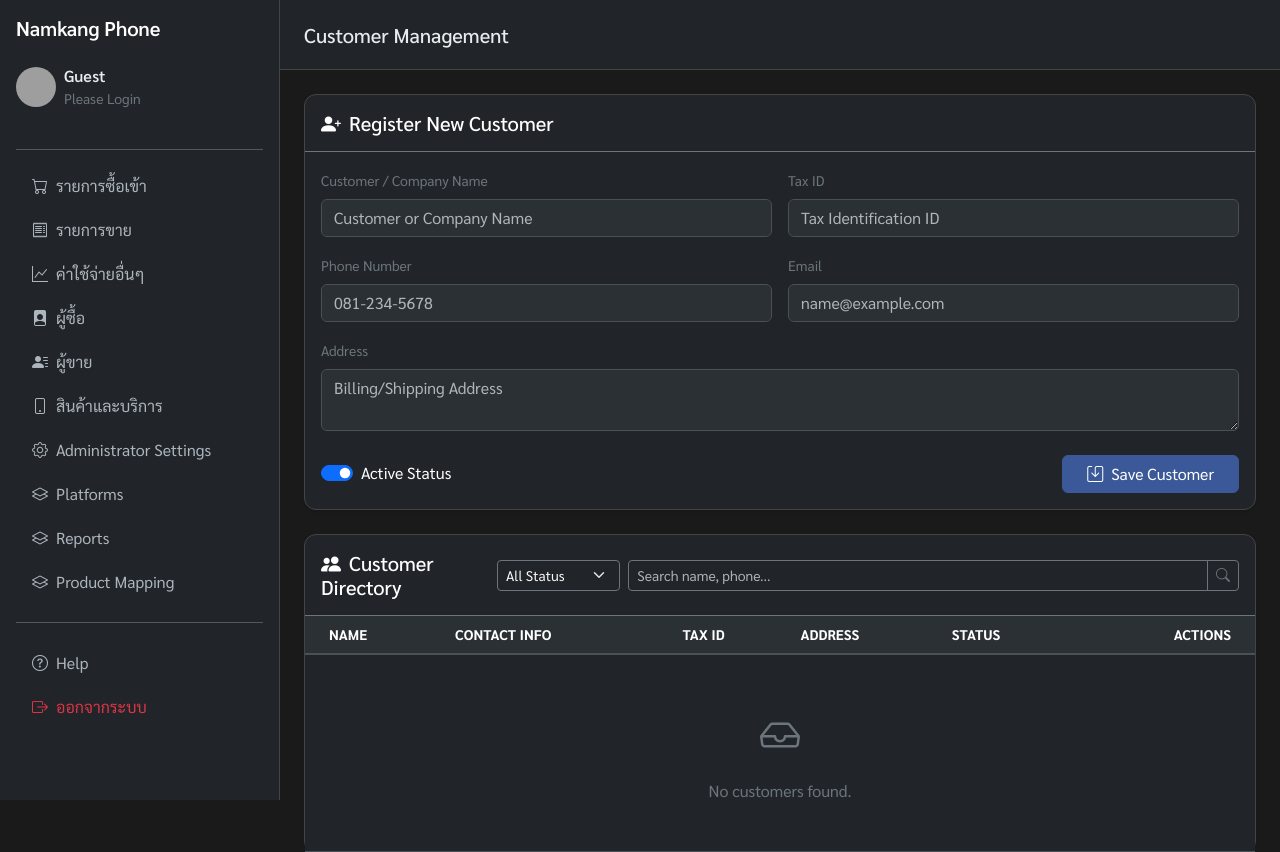
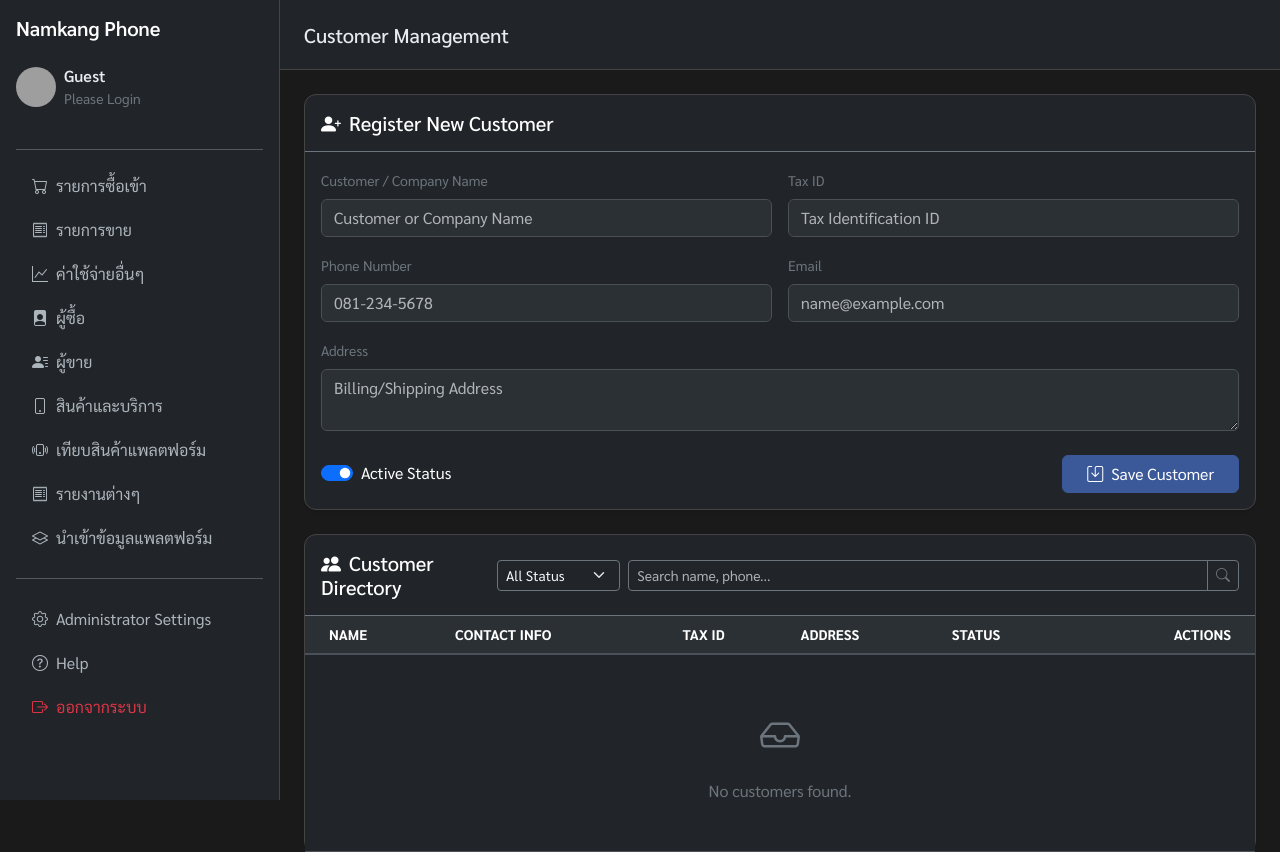
Before and after one commit to Git-Thanapol/nmk-django-react-rest, a Django app: page /customers/ in a window 1280 px wide. Shown: the top 852 px of the page. Run offline with Django 5.2, Linux system fonts and the light colour scheme; data that the repository does not hold is empty; grey boxes are pictures that could not be loaded.

Commit message:
Edit web layout

```diff
--- a/backend/api/templates/base.html
+++ b/backend/api/templates/base.html
@@ -105,35 +105,35 @@
             <i class="bi bi-phone me-2"></i>สินค้าและบริการ
           </a>
 
-            <a
-            class="nav-link {% if request.path == '/admin/' %}active{% endif %}"
-            href="{% url 'admin:index' %}"
+          <a
+            class="nav-link {% if request.path == '/product_mapping/' %}active{% endif %}"
+            href="{% url 'product_mapping' %}"
           >
-            <i class="bi bi-gear me-2"></i>Administrator Settings
+            <i class="bi bi-phone-vibrate me-2"></i>เทียบสินค้าแพลตฟอร์ม
+          </a>
+
+          <a
+            class="nav-link {% if request.path == '/reports/' %}active{% endif %}"
+            href="{% url 'reports' %}"
+          >
+            <i class="bi bi-receipt me-2"></i>รายงานต่างๆ
           </a>
 
           <a
             class="nav-link {% if request.path == '/import/platforms/' %}active{% endif %}"
             href="{% url 'platform_import' %}"
           >
-            <i class="bi bi-layers me-2"></i>Platforms
-          </a>
-
-          <a
-            class="nav-link {% if request.path == '/reports/' %}active{% endif %}"
-            href="{% url 'reports' %}"
-          >
-            <i class="bi bi-layers me-2"></i>Reports
-          </a>
-
-          <a
-            class="nav-link {% if request.path == '/product_mapping/' %}active{% endif %}"
-            href="{% url 'product_mapping' %}"
-          >
-            <i class="bi bi-layers me-2"></i>Product Mapping
+            <i class="bi bi-layers me-2"></i>นำเข้าข้อมูลแพลตฟอร์ม
           </a>
 
           <hr />
+
+          <a
+            class="nav-link {% if request.path == '/admin/' %}active{% endif %}"
+            href="{% url 'admin:index' %}"
+          >
+            <i class="bi bi-gear me-2"></i>Administrator Settings
+          </a>
 
           <a class="nav-link {% if request.path == '/help/' %}active{% endif %}"
              href="{% url 'help' %}">
```
